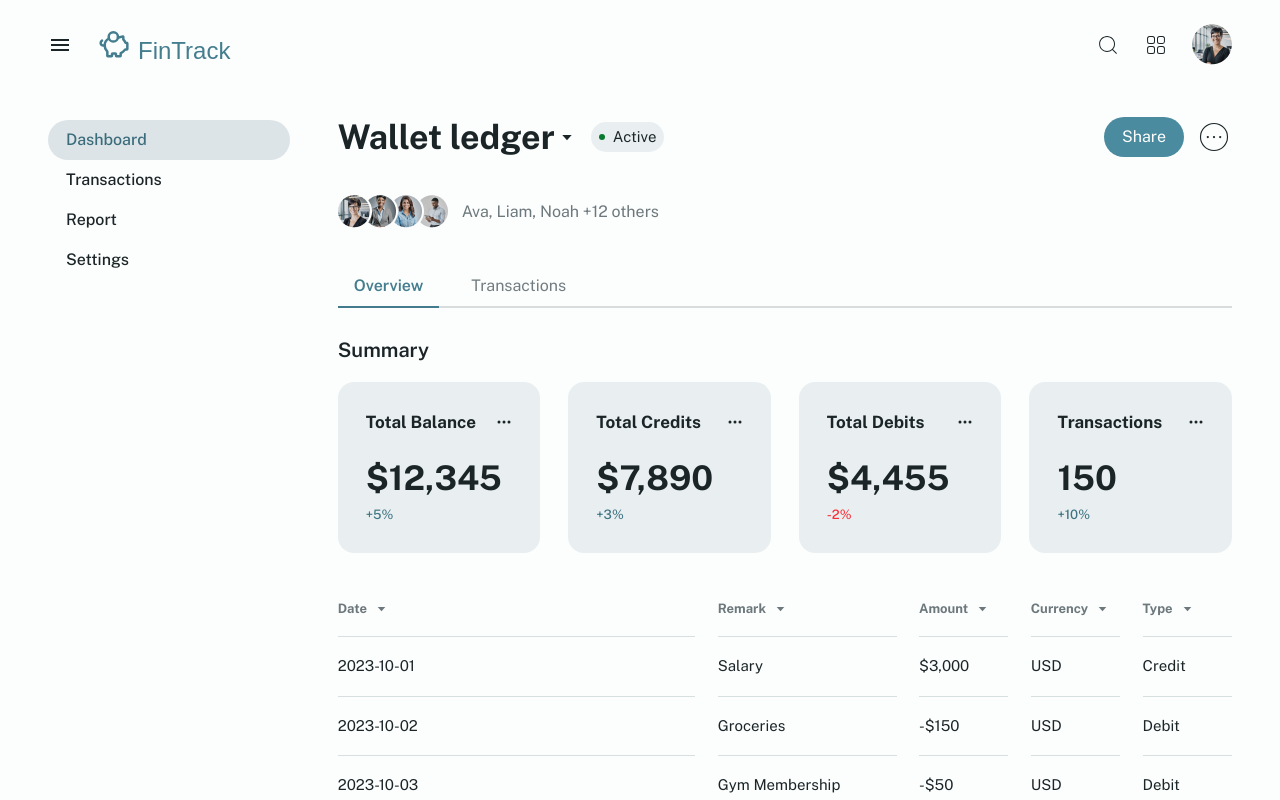
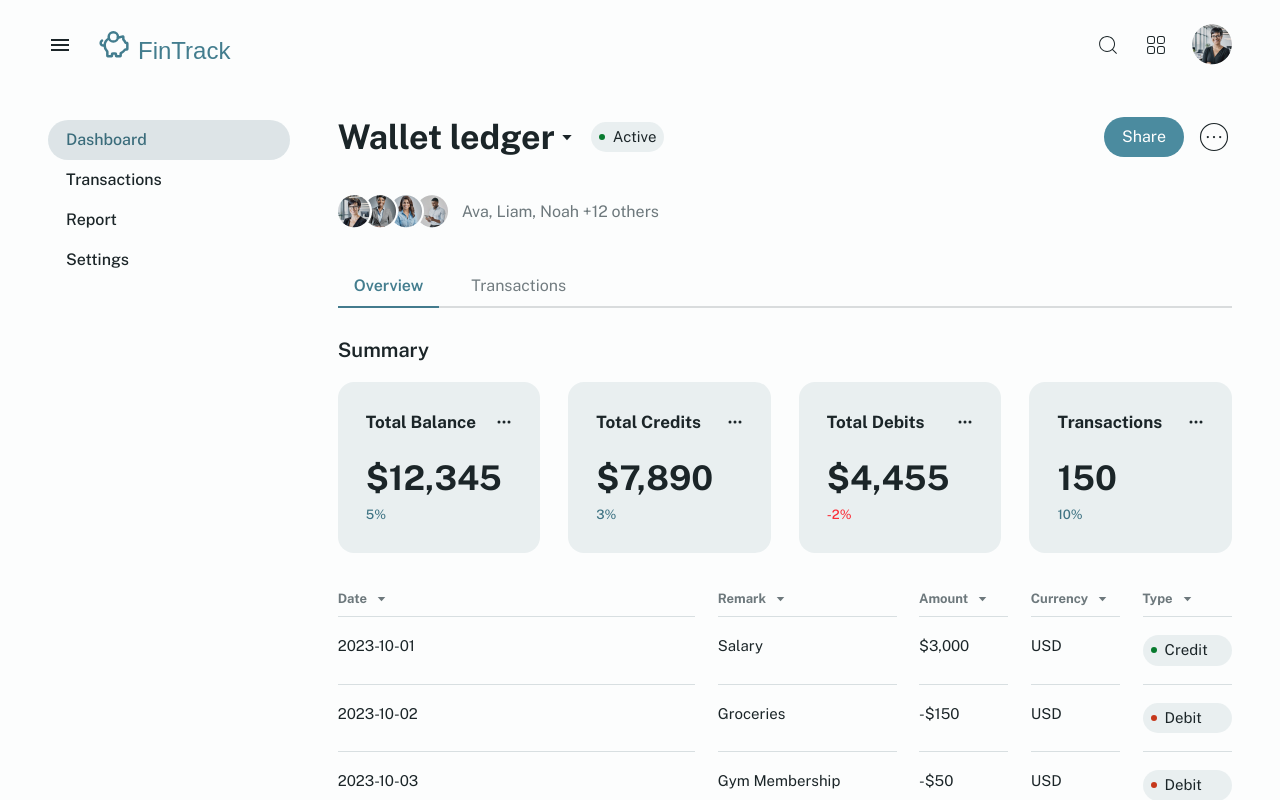
Before and after one commit to osas2211/fintrack, a Next.js app: page / in a window 1280 px wide. Shown: the top 800 px of the page. Built offline with nearby package versions, Linux system fonts and the light colour scheme; a web font is replaced by a local one.

Commit message:
add GET transactions NEXT endpoint with mock data

```diff
--- /dev/null
+++ b/app/api/transactions/route.ts
@@ -0,0 +1,45 @@
+import { NextResponse } from "next/server"
+import { transactions } from "@/data/transactions"
+
+type SortKey = "date" | "amount"
+type Order = "asc" | "desc"
+type TxType = "Credit" | "Debit"
+
+export async function GET(req: Request) {
+  const { searchParams } = new URL(req.url)
+
+  const sort = (searchParams.get("sort") as SortKey) || "date"
+  const order = (searchParams.get("order") as Order) || "desc"
+  const type = searchParams.get("type") as TxType | null
+  const search = searchParams.get("search")?.toLowerCase() || ""
+
+  let rows = [...transactions]
+
+  // Search filter
+  if (search) {
+    rows = rows.filter(
+      (row) =>
+        row.remark.toLowerCase().includes(search) ||
+        row.currency.toLowerCase().includes(search) ||
+        row.type.toLowerCase().includes(search)
+    )
+  }
+
+  // Filter by type
+  if (type === "Credit" || type === "Debit") {
+    rows = rows.filter((r) => r.type === type)
+  }
+
+  // Sort
+  rows.sort((a, b) => {
+    let compare = 0
+    if (sort === "amount") {
+      compare = a.amount - b.amount
+    } else if (sort === "date") {
+      compare = new Date(a.date).getTime() - new Date(b.date).getTime()
+    }
+    return order === "asc" ? compare : -compare
+  })
+
+  return NextResponse.json(rows)
+}
--- a/components/Status.tsx
+++ b/components/Status.tsx
@@ -1,7 +1,7 @@
 "use client"
 import React from "react"
 
-type statusT = "active" | "credit" | "debit"
+type statusT = "active" | "Credit" | "Debit"
 
 export const Status = ({ status }: { status: statusT }) => {
   return (
@@ -13,7 +13,7 @@ export const Status = ({ status }: { status: statusT }) => {
         style={{
           width: 6,
           height: 6,
-          background: status === "debit" ? "#C6381B" : "#087A2E",
+          background: status === "Debit" ? "#C6381B" : "#087A2E",
         }}
       />
       <p>{status}</p>
--- a/components/Summary.tsx
+++ b/components/Summary.tsx
@@ -4,22 +4,51 @@ import { BsThreeDots } from "react-icons/bs"
 import { TransactionTable } from "./TransactionsTable"
 import { transactions } from "@/data/transactions"
 import { TableSkeletonLoader } from "./TableSkeletonLoader"
+import { DashboardSummary } from "@/types"
 
-const summary_data = [
-  { title: "Total Balance", value: "$12,345", percent: "+5%" },
-  { title: "Total Credits", value: "$7,890", percent: "+3%" },
-  { title: "Total Debits", value: "$4,455", percent: "-2%" },
-  { title: "Transactions", value: "150", percent: "+10%" },
-]
+const summary_data: DashboardSummary = {
+  totalBalance: 12345,
+  totalCredits: 7890,
+  totalDebits: 4455,
+  transactionCount: 150,
+  balanceChange: 5,
+  creditsChange: 3,
+  debitsChange: -2,
+  transactionChange: 10,
+}
 
 export const Summary = () => {
+  const valueInCurrency = (value: number) => {
+    return Intl.NumberFormat("en-US", {
+      currency: "USD",
+      style: "currency",
+      trailingZeroDisplay: "stripIfInteger",
+    }).format(value)
+  }
   return (
     <div>
       <p className="text-xl font-semibold mt-3 mb-[18px]">Summary</p>
       <div className="grid grid-cols-4 gap-7">
-        {summary_data.map((data, index) => {
-          return <SummaryCard key={index} {...data} />
-        })}
+        <SummaryCard
+          title="Total Balance"
+          value={valueInCurrency(summary_data.totalBalance)}
+          percent={summary_data.balanceChange}
+        />
+        <SummaryCard
+          title="Total Credits"
+          value={valueInCurrency(summary_data.totalCredits)}
+          percent={summary_data.creditsChange}
+        />
+        <SummaryCard
+          title="Total Debits"
+          value={valueInCurrency(summary_data.totalDebits)}
+          percent={summary_data.debitsChange}
+        />
+        <SummaryCard
+          title="Transactions"
+          value={`${summary_data.transactionCount}`}
+          percent={summary_data.transactionChange}
+        />
       </div>
       <div className="my-7">
         <TransactionTable transactions={transactions} />
@@ -36,7 +65,7 @@ export const SummaryCard = ({
 }: {
   title: string
   value: string
-  percent: string
+  percent: number
 }) => {
   return (
     <div className="bg-[#34616F]/9 rounded-2xl md:p-7 p-4 space-y-[18px]">
@@ -48,10 +77,10 @@ export const SummaryCard = ({
         <h2 className="md:text-[34px] text-lg font-bold">{value}</h2>
         <p
           className={`${
-            percent.includes("-") ? "text-red-500" : "text-primary"
+            percent < 0 ? "text-red-500" : "text-primary"
           } text-[13px] font-medium`}
         >
-          {percent}
+          {percent}%
         </p>
       </div>
     </div>
--- a/components/TransactionsTable.tsx
+++ b/components/TransactionsTable.tsx
@@ -1,5 +1,6 @@
 import React from "react"
 import { BiCaretDown } from "react-icons/bi"
+import { Status } from "./Status"
 
 export interface Transaction {
   id: string
@@ -22,23 +23,23 @@ export const TransactionTable: React.FC<TransactionTableProps> = ({
       <table className="min-w-full !flex !flex-col">
         <thead className="w-full">
           <tr className=" text-[#15272D]/62 !font-normal text-[13px] flex items-center justify-between gap-[18px] w-full">
-            <th className="py-2 md:py-[18px] inline-flex items-center gap-2 border-b-[1px] border-[#49656E]/20 cursor-pointer w-[40%]">
+            <th className="py-2 md:py-[8px] inline-flex items-center gap-2  cursor-pointer w-[40%]">
               <p>Date</p>
               <BiCaretDown />
             </th>
-            <th className="py-2 md:py-[18px] inline-flex items-center gap-2 border-b-[1px] border-[#49656E]/20 cursor-pointer w-[20%]">
+            <th className="py-2 md:py-[8px] inline-flex items-center gap-2  cursor-pointer w-[20%]">
               <p>Remark</p>
               <BiCaretDown />
             </th>
-            <th className="py-2 md:py-[18px] inline-flex items-center gap-2 border-b-[1px] border-[#49656E]/20 cursor-pointer w-[10%]">
+            <th className="py-2 md:py-[8px] inline-flex items-center gap-2  cursor-pointer w-[10%]">
               <p>Amount</p>
               <BiCaretDown />
             </th>
-            <th className="py-2 md:py-[18px] inline-flex items-center gap-2 border-b-[1px] border-[#49656E]/20 cursor-pointer w-[10%]">
+            <th className="py-2 md:py-[8px] inline-flex items-center gap-2  cursor-pointer w-[10%]">
               <p>Currency</p>
               <BiCaretDown />
             </th>
-            <th className="py-2 md:py-[18px] inline-flex items-center gap-2 border-b-[1px] border-[#49656E]/20 cursor-pointer w-[10%]">
+            <th className="py-2 md:py-[8px] inline-flex items-center gap-2  cursor-pointer w-[10%]">
               <p>Type</p>
               <BiCaretDown />
             </th>
@@ -48,16 +49,16 @@ export const TransactionTable: React.FC<TransactionTableProps> = ({
           {transactions.map((tx) => (
             <tr
               key={tx.id}
-              className="flex items-center justify-between gap-[18px] text-[15px]"
+              className="flex justify-between gap-[18px] text-[15px]"
             >
-              <td className="py-2 md:py-[18px] border-b-[1px] border-[#49656E]/20 w-[40%]">
+              <td className="py-2 md:py-[18px] border-t-[1px] border-[#49656E]/20 w-[40%]">
                 {tx.date}
               </td>
-              <td className="py-2 md:py-[18px] border-b-[1px] border-[#49656E]/20 w-[20%]">
+              <td className="py-2 md:py-[18px] border-t-[1px] border-[#49656E]/20 w-[20%]">
                 {tx.remark}
               </td>
               <td
-                className={`py-2 md:py-[18px] border-b-[1px] border-[#49656E]/20 w-[10%] `}
+                className={`py-2 md:py-[18px] border-t-[1px] border-[#49656E]/20 w-[10%] `}
               >
                 {Intl.NumberFormat("en-US", {
                   currency: "USD",
@@ -65,11 +66,11 @@ export const TransactionTable: React.FC<TransactionTableProps> = ({
                   trailingZeroDisplay: "stripIfInteger",
                 }).format(tx.amount)}
               </td>
-              <td className="py-2 md:py-[18px] border-b-[1px] border-[#49656E]/20 w-[10%]">
+              <td className="py-2 md:py-[18px] border-t-[1px] border-[#49656E]/20 w-[10%]">
                 {tx.currency}
               </td>
-              <td className="py-2 md:py-[18px] border-b-[1px] border-[#49656E]/20 w-[10%]">
-                {tx.type}
+              <td className="py-2 md:py-[18px] border-t-[1px] border-[#49656E]/20 w-[10%]">
+                <Status status={tx.type} />
               </td>
             </tr>
           ))}
--- /dev/null
+++ b/hooks/useTransactions.ts
@@ -0,0 +1,28 @@
+import { useQuery } from "@tanstack/react-query"
+import type { Transaction, TxQuery } from "@/types"
+
+function toQueryString(query: TxQuery) {
+  const searchParams = new URLSearchParams()
+  if (query.sort) searchParams.set("sort", query.sort)
+  if (query.order) searchParams.set("order", query.order)
+  if (query.type && query.type !== "All") searchParams.set("type", query.type)
+  if (query.search && query.search.trim())
+    searchParams.set("search", query.search.trim())
+  const qs = searchParams.toString()
+  return qs ? `?${qs}` : ""
+}
+
+async function fetchTransactions(params: TxQuery): Promise<Transaction[]> {
+  const res = await fetch(`/api/transactions${toQueryString(params)}`, {
+    cache: "no-store",
+  })
+  if (!res.ok) throw new Error("Failed to fetch transactions")
+  return res.json()
+}
+
+export function useTransactions(params: TxQuery) {
+  return useQuery({
+    queryKey: ["transactions", params],
+    queryFn: () => fetchTransactions(params),
+  })
+}
--- a/package.json
+++ b/package.json
@@ -10,6 +10,7 @@
   },
   "dependencies": {
     "@gsap/react": "^2.1.2",
+    "@tanstack/react-query": "^5.84.1",
     "gsap": "^3.13.0",
     "next": "15.4.6",
     "react": "19.1.0",
--- a/types/index.ts
+++ b/types/index.ts
@@ -6,3 +6,21 @@ export interface Transaction {
   currency: string
   type: "Credit" | "Debit"
 }
+
+export interface DashboardSummary {
+  totalBalance: number
+  totalCredits: number
+  totalDebits: number
+  transactionCount: number
+  balanceChange: number
+  creditsChange: number
+  debitsChange: number
+  transactionChange: number
+}
+
+export type TxQuery = {
+  sort?: "date" | "amount"
+  order?: "asc" | "desc"
+  type?: "Credit" | "Debit" | "All"
+  search?: string
+}
```
Also changed, not shown: 1 other file (tests, documents, lock files or other folders).
